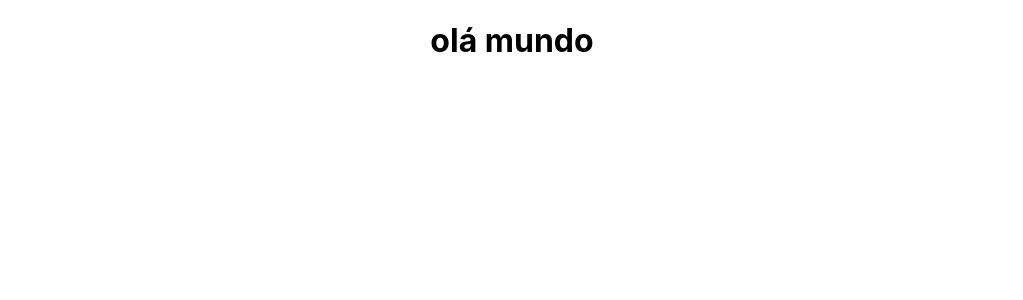
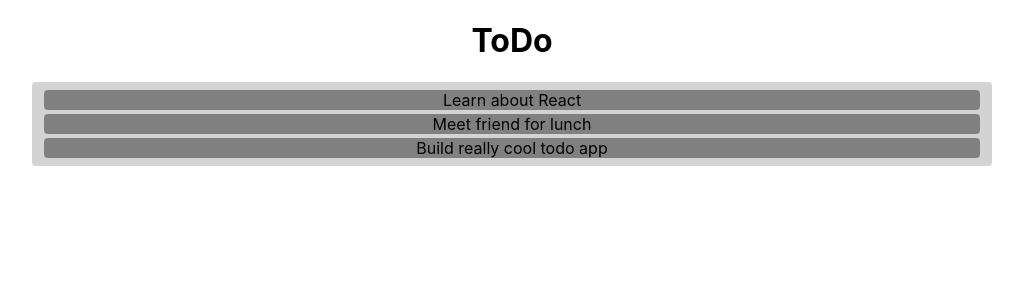
Before and after one commit to itacirgabral/todohook, a React (Create React App) app: page / in a window 1280 px wide. Shown: the top 300 px of the page, without its empty margins (128-1151 px from the left). Built offline with nearby package versions, Linux system fonts and the light colour scheme.

Commit message:
first itens

```diff
--- a/src/App.css
+++ b/src/App.css
@@ -41,9 +41,12 @@
 .todo {
   background: lightgray;
   border-radius: 4px;
+  padding: 4px;
+  list-style-type:none;
 }
 
 .todo-list {
   background: gray;
+  margin: 4px 8px;
   border-radius: 4px;
 }
--- a/src/App.js
+++ b/src/App.js
@@ -8,7 +8,14 @@ function App() {
     { text: "Build really cool todo app" }
   ]);
 
-  return createElement('h1', {id: 'helloID'}, 'olá mundo')
+  console.dir(todos)
+
+  return createElement('div', null, [
+    createElement('h1', {key: 'heading'}, 'ToDo'),
+    createElement('ul', {className: 'todo', key: 'list'},
+      todos.map((e, i) => createElement('li', {className: 'todo-list', key: e.text}, e.text))
+    )
+  ])
 }
 
 export default App
--- a/src/index.js
+++ b/src/index.js
@@ -4,7 +4,7 @@ import './index.css';
 import App from './App';
 import * as serviceWorker from './serviceWorker';
 
-ReactDOM.render(React.createElement(App, { id: 'App'}), document.getElementById('root'));
+ReactDOM.render(React.createElement(App), document.getElementById('root'));
 
 
 // If you want your app to work offline and load faster, you can change
```
Also changed, not shown: 1 other file (tests, documents, lock files or other folders).
